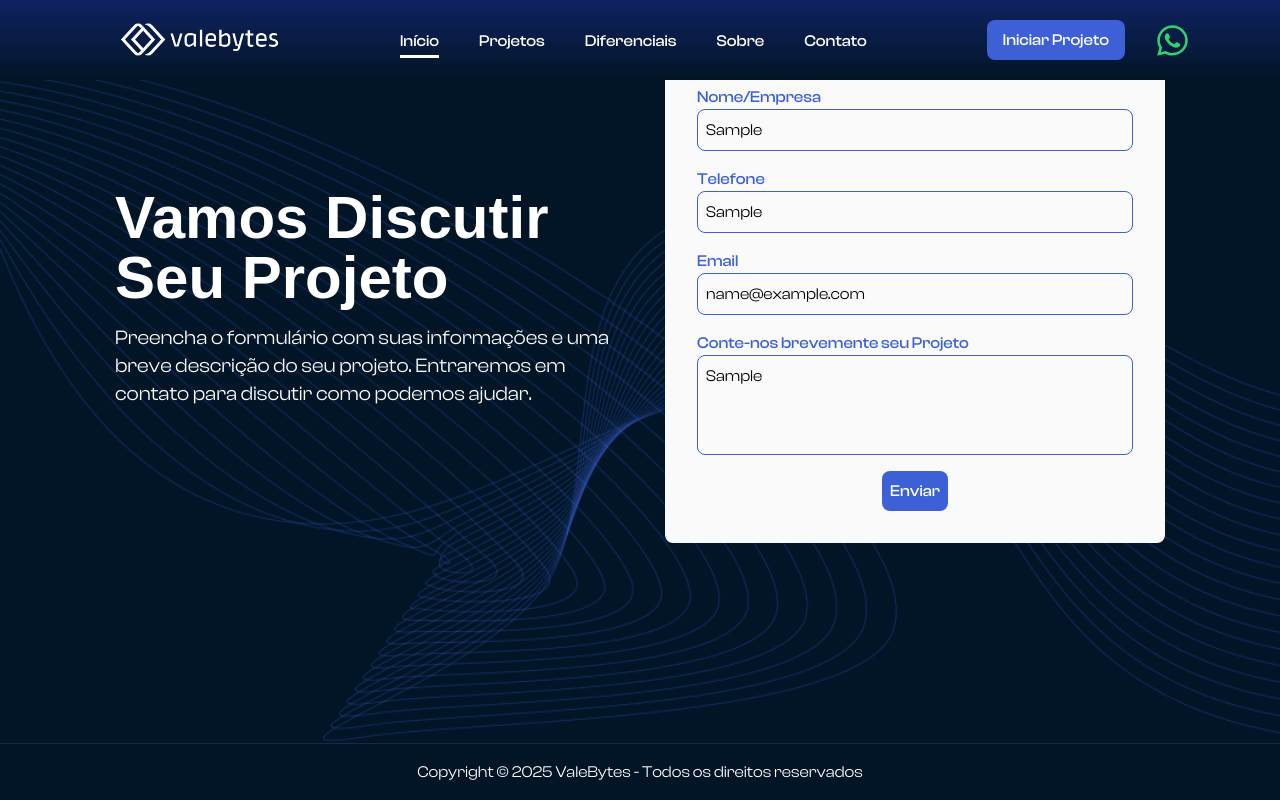
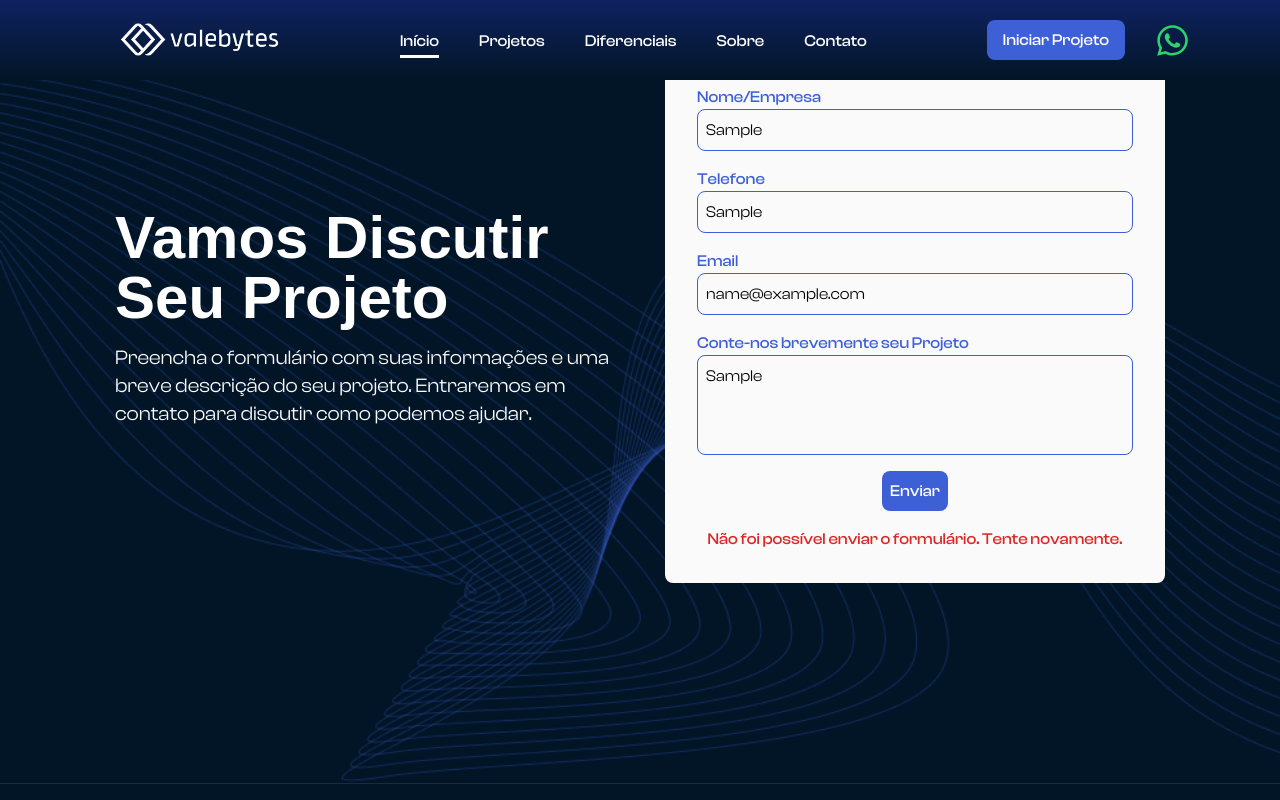
Before and after one commit to allessandrogomes/valebytes, a Next.js app: page / in a window 1280 px wide. Both pictures are taken after typing "Sample", "Sample", "name@example.com", "Sample" into the empty fields and a click on the button "Enviar". Shown: the part 3449-4249 px from the top of the page. Built offline with nearby package versions, Linux system fonts and the light colour scheme; no server answers; a web font is replaced by a local one.

Commit message:
:sparkles:feat: atualiza estados de envio do formulário.

```diff
--- a/src/app/globals.css
+++ b/src/app/globals.css
@@ -84,3 +84,16 @@ li .active {
     padding-bottom: 5px;
     border-bottom: 3px solid #FFFFFF;
 }
+
+.spinner {
+    animation: spin 1s linear infinite;
+}
+
+@keyframes spin {
+    0% {
+        transform: rotate(0deg);
+    }
+    100% {
+        transform: rotate(360deg);
+    }
+}
--- a/src/components/ContactSection/index.tsx
+++ b/src/components/ContactSection/index.tsx
@@ -1,10 +1,13 @@
 'use client'
 
-import { useState } from "react"
+import { useEffect, useState } from "react"
+import { AiOutlineLoading3Quarters } from "react-icons/ai"
 
 export default function ContactSection() {
 
     const [formData, setFormData] = useState({ name: "", phone: "", email: "", message: "" })
+    const [isSubmitting, setIsSubmitting] = useState(false)
+    const [isSubmittedSucessfully, setIsSubmittedSucessfully] = useState<any>(null)
 
     const handleChange = (e: any) => {
         const { name, value } = e.target
@@ -13,21 +16,46 @@ export default function ContactSection() {
 
     const handleSubmit = async (e: any) => {
         e.preventDefault()
+        setIsSubmitting(true)
 
-        const response = await fetch("https://valebytes-api.vercel.app/api/send-email", {
-            method: "POST",
-            headers: { "Content-Type": "application/json" },
-            body: JSON.stringify(formData)
-        })
+        try {
+            const response = await fetch("https://valebytes-api.vercel.app/api/send-email", {
+                method: "POST",
+                headers: { "Content-Type:": "application/json" },
+                body: JSON.stringify(formData)
+            })
 
-        if (response.ok) {
-            const result = await response.json()
-            alert("Formulário enviado com sucesso. Entraremos em contato!")
-        } else {
-            const error = await response.json()
-            alert(`Erro ao enviar o formulário: ${error.message}`)
+            if (!response.ok) {
+                throw new Error("Erro ao enviar o formulário. Tente novamente.")
+            }
+
+            const data = await response.json()
+
+            if (!data.success) {
+                throw new Error("Erro ao enviar o formulário. Tente novamente.")
+            }
+
+            setIsSubmittedSucessfully(true)
+            setIsSubmitting(false)
+            setFormData({
+                name: "",
+                phone: "",
+                email: "",
+                message: ""
+            })
+        } catch (error) {
+            setIsSubmitting(false)
+            setIsSubmittedSucessfully(false)
         }
     }
+
+    useEffect(() => {
+        if (isSubmittedSucessfully === true) {
+            setTimeout(() => {
+                setIsSubmittedSucessfully(null)
+            }, 5000)
+        }
+    }, [isSubmittedSucessfully])
 
     return (
         <section className="flex flex-wrap items-center justify-center gap-[50px] w-full max-w-full bg-contact bg-cover bg-no-repeat pb-[100px] md:pb-[200px] px-6 xl:px-0" id="contato">
@@ -35,28 +63,43 @@ export default function ContactSection() {
                 <h2 className="capitalize font-semibold text-3xl sm:text-4xl md:text-5xl lg:text-6xl mb-4">Vamos discutir<br /> seu projeto</h2>
                 <h3 className="text-base sm:text-lg md:text-xl">Preencha o formulário com suas informações e uma breve descrição do seu projeto. Entraremos em contato para discutir como podemos ajudar.</h3>
             </div>
-            <form onSubmit={handleSubmit} className="flex flex-col gap-4 bg-color5 w-[500px] text-color3 font-medium p-8 rounded-lg">
+            <form onSubmit={e => handleSubmit(e)} className="flex flex-col gap-4 bg-color5 w-[500px] text-color3 font-medium p-8 rounded-lg">
                 <div className="flex flex-col">
                     <label>Nome/Empresa</label>
-                    <input onChange={handleChange} name="name" className="border border-color3 bg-color5 outline-none text-black font-normal p-2 rounded-lg" type="text" required />
+                    <input onChange={handleChange} value={formData.name} name="name" className="border border-color3 bg-color5 outline-none text-black font-normal p-2 rounded-lg" type="text" required />
                 </div>
 
                 <div className="flex flex-col">
                     <label>Telefone</label>
-                    <input onChange={handleChange} name="phone" className="border border-color3 bg-color5 outline-none text-black font-normal p-2 rounded-lg" type="text" required />
+                    <input onChange={handleChange} value={formData.phone} name="phone" className="border border-color3 bg-color5 outline-none text-black font-normal p-2 rounded-lg" type="text" required />
                 </div>
 
                 <div className="flex flex-col">
                     <label>Email</label>
-                    <input onChange={handleChange} name="email" className="border border-color3 bg-color5 outline-none text-black font-normal p-2 rounded-lg" type="email" required />
+                    <input onChange={handleChange} value={formData.email} name="email" className="border border-color3 bg-color5 outline-none text-black font-normal p-2 rounded-lg" type="email" required />
                 </div>
 
                 <div className="flex flex-col">
                     <label>Conte-nos brevemente seu Projeto</label>
-                    <textarea onChange={handleChange} name="message" className="h-[100px] border border-color3 bg-color5 outline-none text-black font-normal p-2 rounded-lg resize-none" maxLength={500} required></textarea>
+                    <textarea onChange={handleChange} value={formData.message} name="message" className="h-[100px] border border-color3 bg-color5 outline-none text-black font-normal p-2 rounded-lg resize-none" maxLength={500} required></textarea>
                 </div>
 
-                <button type="submit" className="bg-color3 w-max self-center rounded-lg text-white p-2">Enviar</button>
+                <button disabled={isSubmitting} type="submit" className={`${isSubmitting ? "bg-[#cccccc]" : "bg-color3"} w-max self-center rounded-lg text-white p-2`}>
+                    {isSubmitting
+                        ?
+                        <p className="flex gap-2 items-center">Enviando <AiOutlineLoading3Quarters className="spinner" style={{ animation: 'spin 1s linear infinite' }} /></p>
+                        :
+                        "Enviar"
+                    }
+                </button>
+
+                {isSubmittedSucessfully === false && (
+                    <p className="self-center text-red-600">Não foi possível enviar o formulário. Tente novamente.</p>
+                )}
+
+                {isSubmittedSucessfully === true && (
+                    <p className="self-center">Enviado com sucesso, entraremos em contato!</p>
+                )}
             </form>
         </section>
     )
```
